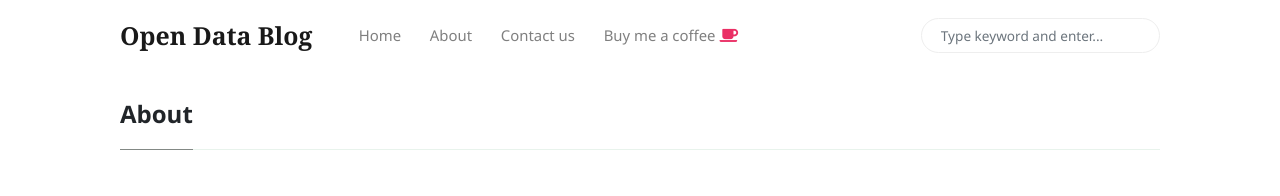
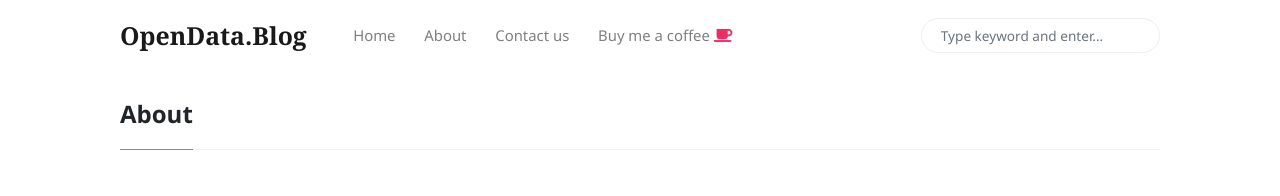
Before and after one commit to victorjohnsonk/victorjohnsonblog.github.io, a Jekyll site: the page built from _pages/about.html, in a window 1280 px wide. Shown: the top 196 px of the page. Built offline with Jekyll 4.4.1, drawn with Linux system fonts in a browser that asks for light colours; nearby versions of some CDN libraries.

Commit message:
Update default.html

```diff
--- a/_layouts/default.html
+++ b/_layouts/default.html
@@ -38,7 +38,7 @@
     <!-- Navbar -->
     <nav id="MagicMenu" class="topnav navbar navbar-expand-lg navbar-light bg-white fixed-top">
     <div class="container">
-        <a class="navbar-brand" href="{{ site.baseurl }}"><strong>{{site.name}}</strong></a>
+        <a class="navbar-brand" href="{{ site.baseurl }}"><strong>{{site.site}}</strong></a>
         <button class="navbar-toggler collapsed" type="button" data-toggle="collapse" data-target="#navbarColor02" aria-controls="navbarColor02" aria-expanded="false" aria-label="Toggle navigation">
         <span class="navbar-toggler-icon"></span>
         </button>
```
